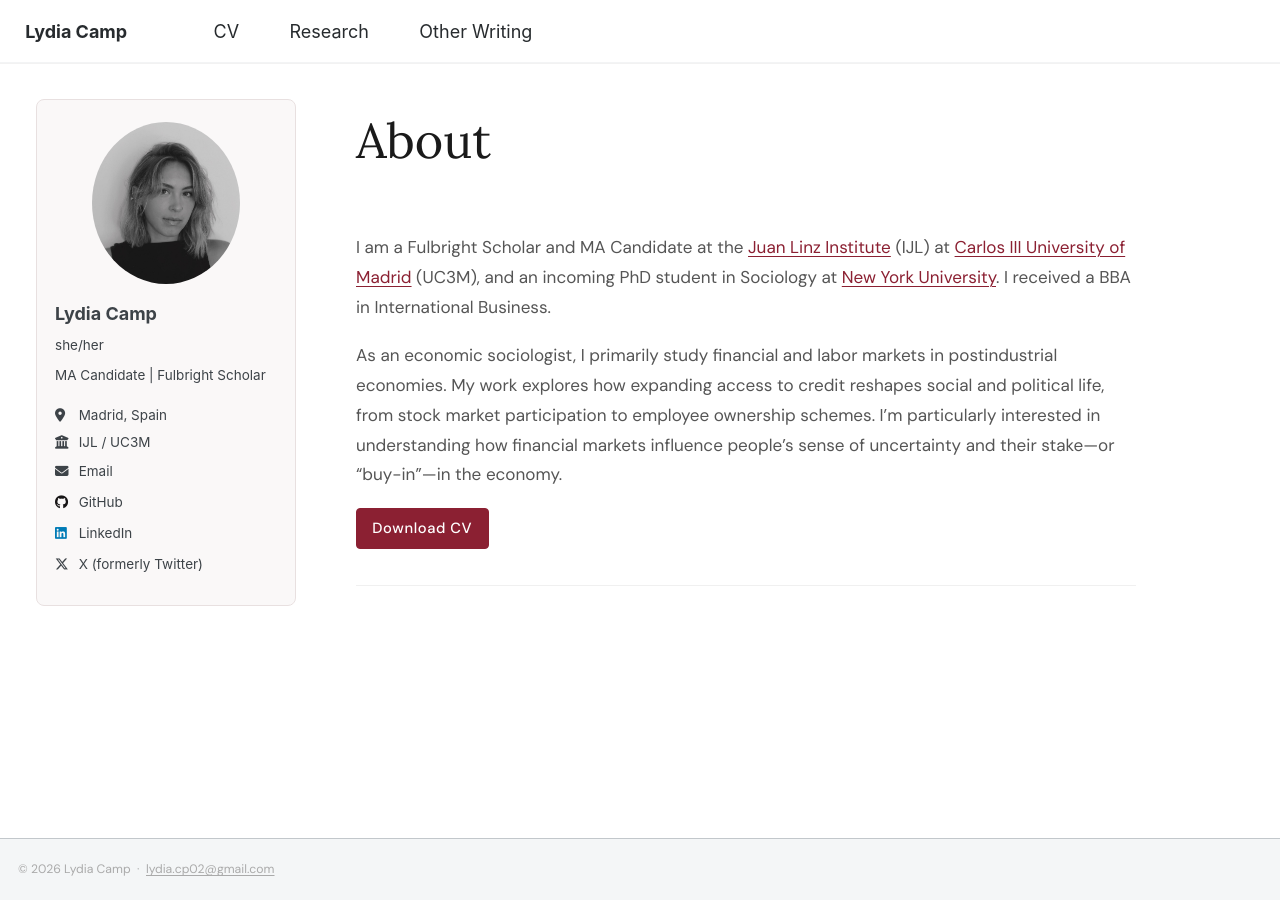
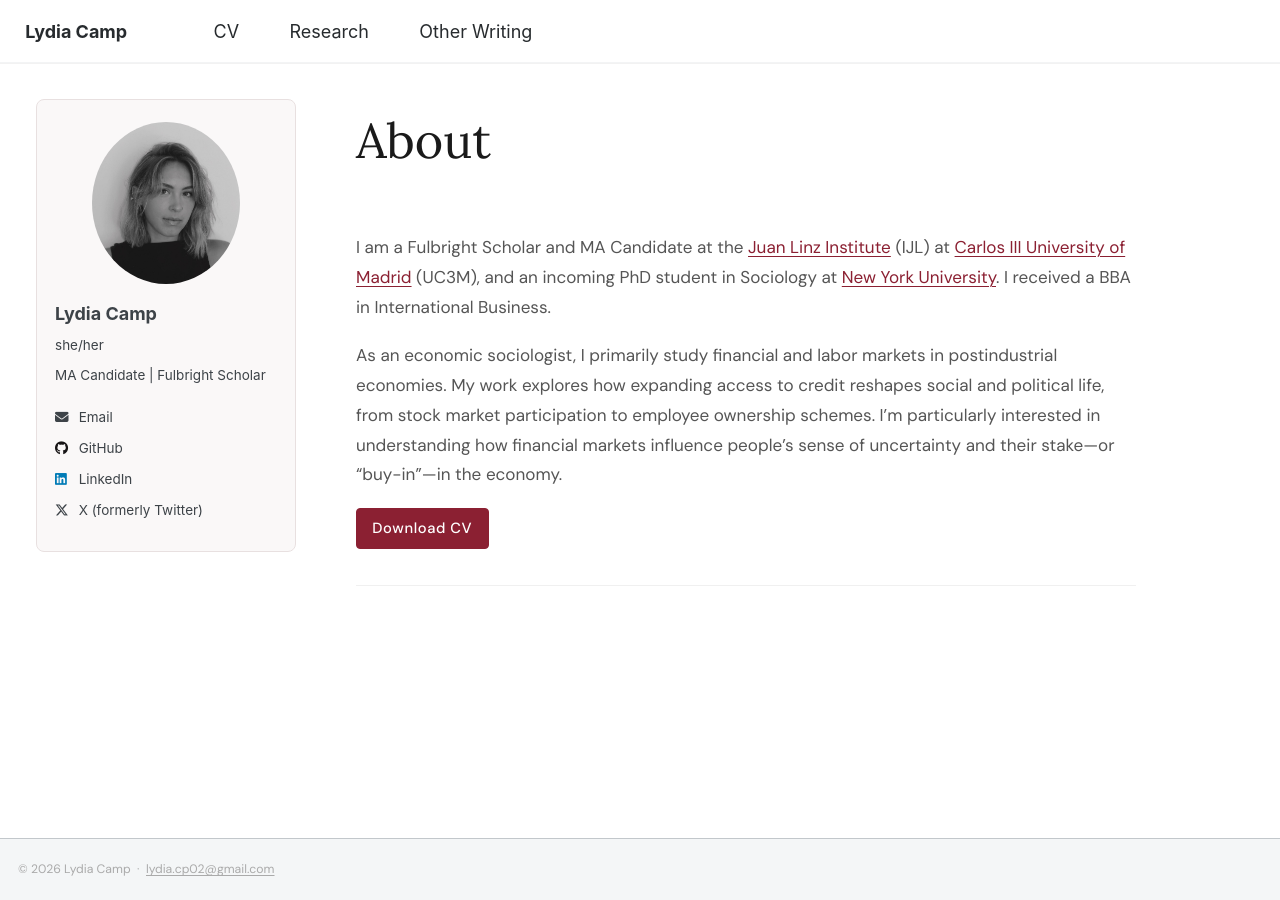
Before and after one commit to lydiagcamp/lydiagcamp.github.io, a Jekyll site: the page built from _pages/about.md, in a window 1280 px wide. Built offline with Jekyll 4.4.1, drawn with Linux system fonts in a browser that asks for light colours.

Commit message:
Remove location and employer from sidebar
Co-Authored-By: Claude Sonnet 4.6 <noreply@anthropic.com>

```diff
--- a/_config.yml
+++ b/_config.yml
@@ -32,8 +32,8 @@ author:
   name             : "Lydia Camp"
   pronouns         : she/her
   bio              : "MA Candidate | Fulbright Scholar"
-  location         : Madrid, Spain
-  employer         : IJL / UC3M
+  location         :
+  employer         :
   uri              : # URL
   email            : "lydia.cp02@gmail.com"
 
```
